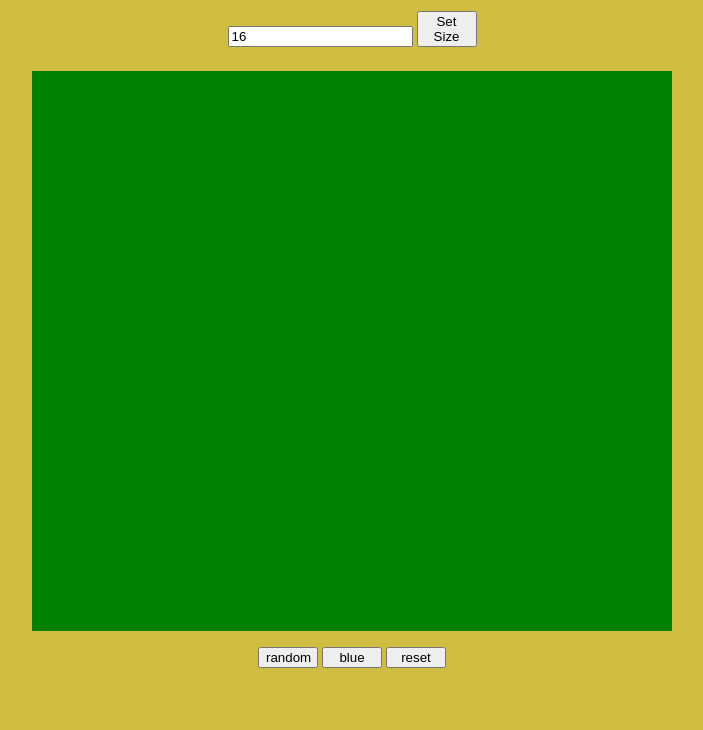
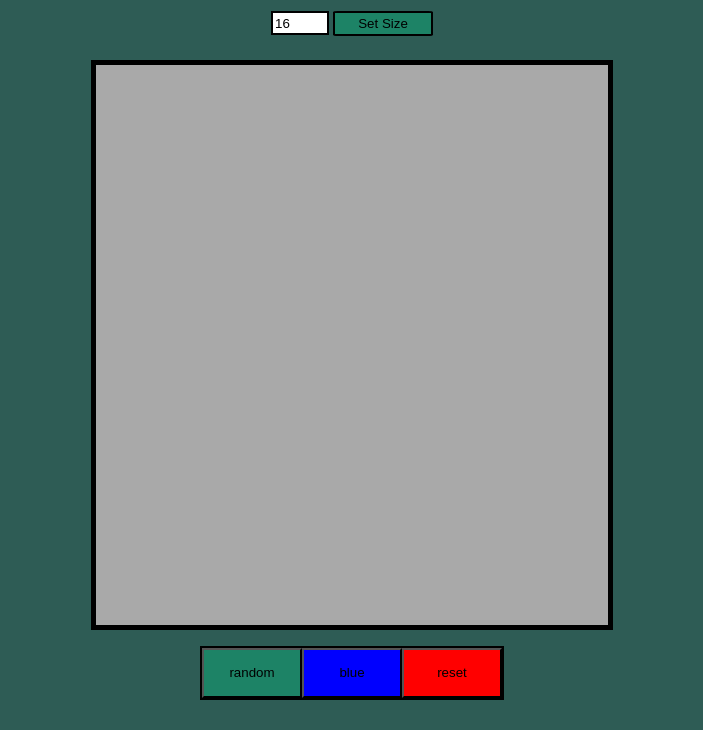
Before and after one commit to SadetTurhan/Etch-A-Sketch, a plain HTML site: page index.html in a window 1280 px wide. Shown: the part 70-800 px from the top of the page, without its empty margins (288-991 px from the left). Drawn offline with Linux system fonts and the light colour scheme.

Commit message:
some color changes

```diff
--- a/app.js
+++ b/app.js
@@ -18,32 +18,24 @@ function createBoard(){
 for(let i = 0;i < boardSize*boardSize; i++){
   let square = document.createElement("div");
   square.addEventListener("click",color);
-  square.style.backgroundColor = "green";
+  square.style.backgroundColor = "darkgrey";
   square.className = "grid";
   blueButton.addEventListener("click",chooseBlue);
   randomButton.addEventListener("click",chooseRandom);
   board.insertAdjacentElement("beforeend",square);
   resetButton.addEventListener("click", reset);
   function reset(){
-    square.style.backgroundColor = "green"
+    square.style.backgroundColor = "darkgrey"
   };
   let boardSize = document.getElementById("sizeInput").value
   sizeButton.addEventListener("click",reset);
   sizeButton.addEventListener("click",createBoard);
-
-
-  }};
-
-
-createBoard();
-
-
   function color(){
     if (colorChoice == randomColor){
     this.style.backgroundColor = `hsl(${Math.random() * 360}, 100%, 50%)`;;
     }
     else{
-    this.style.backgroundColor = "blue";
+      this.style.backgroundColor = "darkblue";
     }
   };
 
@@ -56,3 +48,9 @@ function chooseRandom(){
     colorChoice.pop();
     colorChoice.push(randomColor);
   }
+
+
+  }};
+
+
+createBoard();
--- a/style.css
+++ b/style.css
@@ -2,21 +2,33 @@
   margin: 0;
 }
 body{
-  background-color: #cebd41;
+  background-color: #053d34d5;
 }
 h1{
   text-align: center;
   font-size: 6vh;
 }
 .board{
-  width: 50%;
+  width: 40%;
   height: 70vh;
   display: grid;
   margin-top: 3vh;
   margin-bottom: 2vh;
+  border: 5px solid black;
 }
 
-
+input{
+  width: 50px;
+  height: 18px;
+  border: 2px solid black;
+}
+.sizeButton{
+  width: 100px;
+  height: 25px;
+  border-radius: 5%;
+  background-color: #09b87d6e;
+  border: 2px solid black;
+}
 .container {
   display: flex;
   flex-direction: column;
@@ -27,10 +39,26 @@ h1{
   margin-top: 2%;
 }
 
-button{
-  width: 60px;
+
+.buttons{
+  display:flex;
+  justify-content: flex-start;
+  align-content: space-around;
+  border: 2px solid black;
 }
-
+.random{
+  background-color: #09b87d6e;
+  width: 100px;
+  height: 50px;
+}
+.blue{
+  background-color: blue;
+  width: 100px;
+}
+.reset{
+  background-color: red;
+  width: 100px;
+}
 @media screen and (min-width: 401px) and (max-width: 960px){
   .board{
     width: 80%;
```
Also changed, not shown: index.html (+1 -0 lines). Lines whose indentation alone changed are shown as unchanged.
